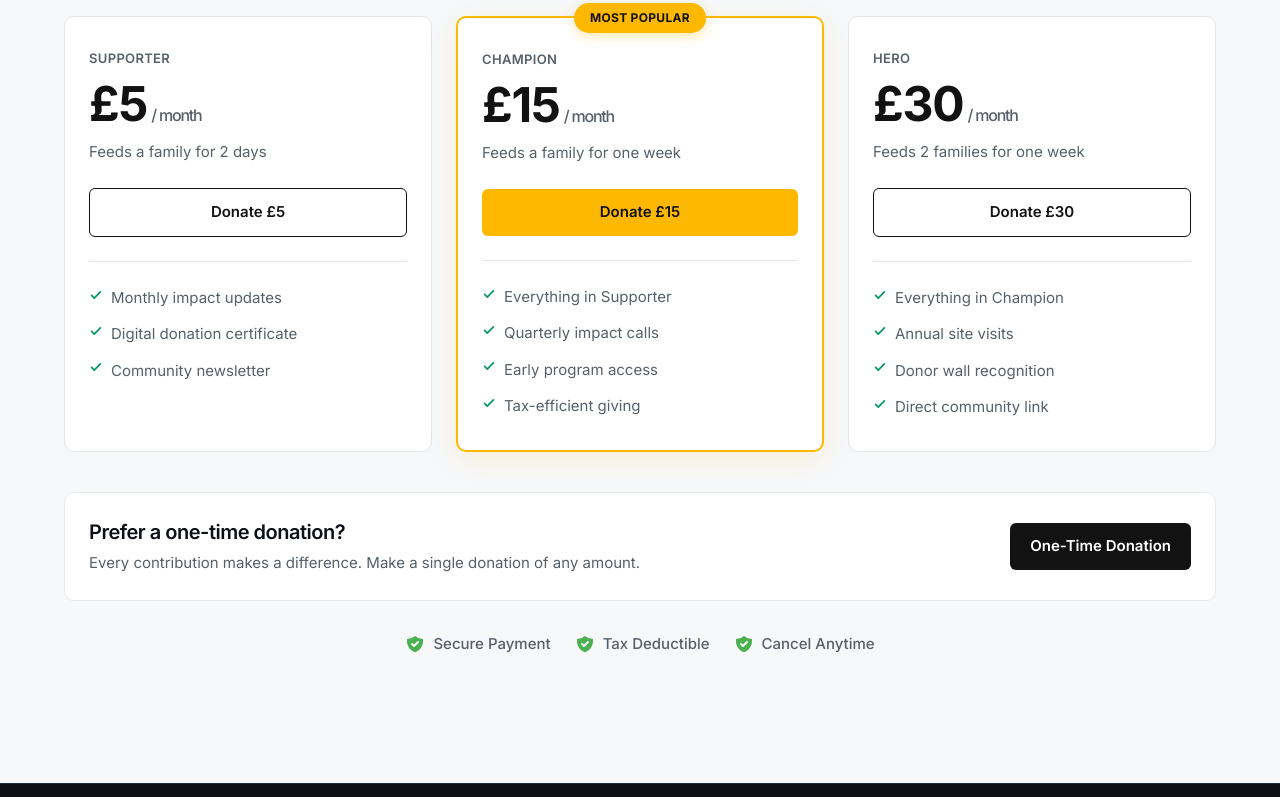
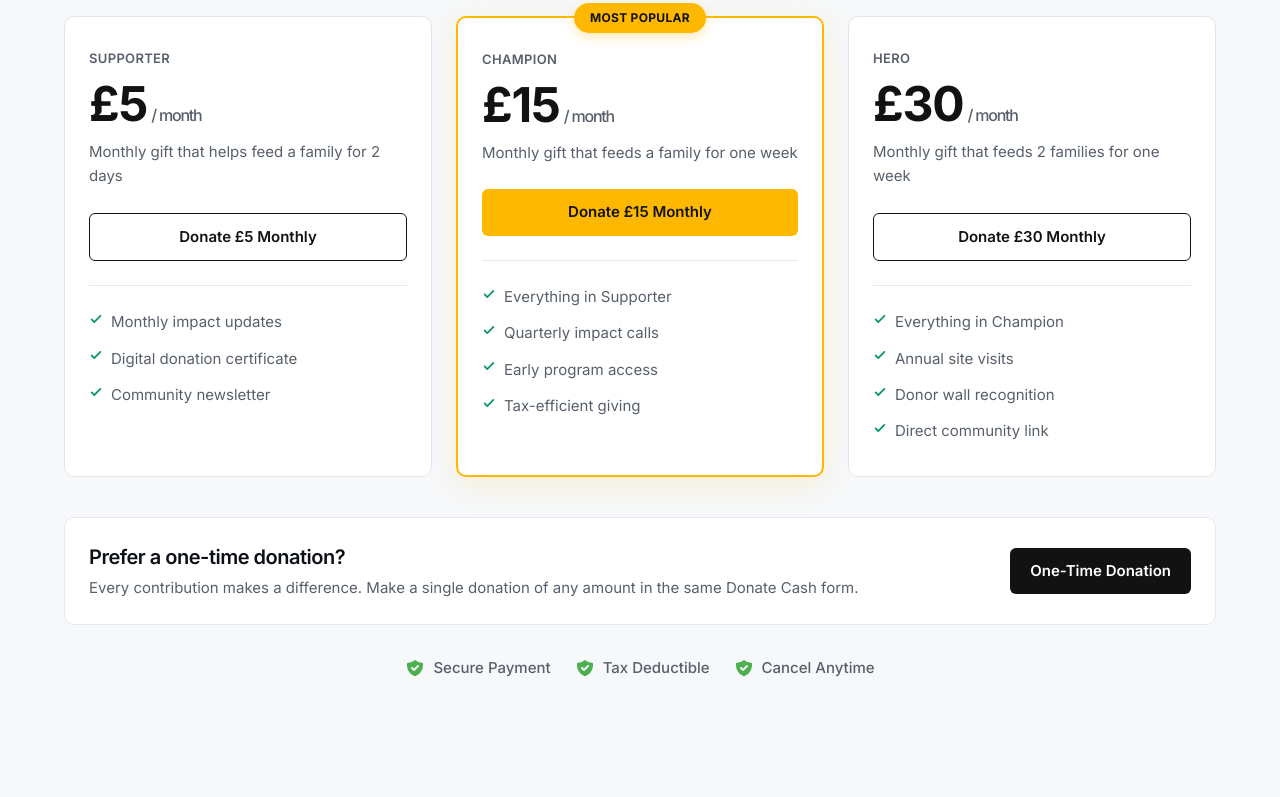
Before and after one commit to weizirou6688-del/foodbank, a React (Vite) app in the folder frontend/: page /home in a window 1280 px wide. Shown: the part 4377-5174 px from the top of the page. Built offline with nearby package versions, Linux system fonts and the light colour scheme; no server answers.

Commit message:
Refine donate cash homepage flow

```diff
--- a/frontend/src/pages/DonateCash/DonateCash.module.css
+++ b/frontend/src/pages/DonateCash/DonateCash.module.css
@@ -320,6 +320,14 @@
   margin-right: auto;
   text-align: center;
   margin-bottom: 3rem;
+}
+
+.formSectionIntro {
+  gap: 1.35rem;
+}
+
+.formSectionIntro .sectionTitle {
+  margin-bottom: 0;
 }
 
 .sectionTitle {
--- a/frontend/src/pages/DonateCash/DonateCash.tsx
+++ b/frontend/src/pages/DonateCash/DonateCash.tsx
@@ -1,4 +1,5 @@
-import { useState, type FormEvent } from 'react'
+import { useEffect, useState, type FormEvent } from 'react'
+import { useLocation } from 'react-router-dom'
 import PrimaryNavbar from '@/app/layout/PrimaryNavbar'
 import { Check } from 'lucide-react'
 import { donationsAPI } from '@/shared/lib/api'
@@ -18,6 +19,7 @@ const POUND_SYMBOL = '\u00A3'
 const HERO_EM_DASH = '\u2014'
 
 export default function DonateCash() {
+  const location = useLocation()
   const [selectedAmount, setSelectedAmount] = useState<number | null>(null)
   const [customAmount, setCustomAmount] = useState('')
   const [isSubmitting, setIsSubmitting] = useState(false)
@@ -39,6 +41,42 @@ export default function DonateCash() {
       block: 'start',
     })
   }
+
+  useEffect(() => {
+    const searchParams = new URLSearchParams(location.search)
+    const amountParam = searchParams.get('amount')
+    const parsedAmount = amountParam ? Number.parseFloat(amountParam) : Number.NaN
+
+    if (!Number.isFinite(parsedAmount) || parsedAmount <= 0) {
+      setSelectedAmount(null)
+      setCustomAmount('')
+      return
+    }
+
+    if (DONATION_AMOUNTS.includes(parsedAmount)) {
+      setSelectedAmount(parsedAmount)
+      setCustomAmount('')
+      return
+    }
+
+    setSelectedAmount(null)
+    setCustomAmount(parsedAmount.toString())
+  }, [location.search])
+
+  useEffect(() => {
+    if (location.hash !== '#donate-form') {
+      return
+    }
+
+    const timeoutHandle = window.setTimeout(() => {
+      document.getElementById('donate-form')?.scrollIntoView({
+        behavior: 'smooth',
+        block: 'start',
+      })
+    }, 50)
+
+    return () => window.clearTimeout(timeoutHandle)
+  }, [location.hash])
 
   const resetForm = () => {
     setSelectedAmount(null)
@@ -71,6 +109,20 @@ export default function DonateCash() {
 
     return year > currentYear || (year === currentYear && month >= currentMonth)
   }
+
+  const donationType = new URLSearchParams(location.search).get('type')
+  const isMonthlyDonation = donationType === 'monthly'
+  const isOneTimeDonation = donationType === 'onetime' || donationType === 'one-time'
+  const formHeading = isMonthlyDonation
+    ? 'Monthly Giving'
+    : isOneTimeDonation
+      ? 'One-Time Donation'
+      : 'Donate Now'
+  const formSubtext = isMonthlyDonation
+    ? 'You are setting up a monthly donation. All fields are required.'
+    : isOneTimeDonation
+      ? 'You are making a one-time donation. All fields are required.'
+      : 'All fields are required.'
 
   const handleSubmit = async (event: FormEvent<HTMLFormElement>) => {
     event.preventDefault()
@@ -400,9 +452,9 @@ export default function DonateCash() {
 
         <section id="donate-form" className={styles.section}>
           <div className={styles.formInner}>
-            <div className={styles.sectionIntro}>
-              <h2 className={styles.sectionTitle}>Donate Now</h2>
-              <p className={styles.formSubtext}>All fields are required.</p>
+            <div className={`${styles.sectionIntro} ${styles.formSectionIntro}`}>
+              <h2 className={styles.sectionTitle}>{formHeading}</h2>
+              <p className={styles.formSubtext}>{formSubtext}</p>
             </div>
 
             <div className={styles.formCard}>
--- a/frontend/src/pages/Home/Home.tsx
+++ b/frontend/src/pages/Home/Home.tsx
@@ -129,17 +129,17 @@ const donationTiers: DonationTier[] = [
   {
     name: 'Supporter',
     amount: '\u00A35',
-    description: 'Feeds a family for 2 days',
-    cta: 'Donate \u00A35',
-    href: '/donate/cash?amount=5',
+    description: 'Monthly gift that helps feed a family for 2 days',
+    cta: 'Donate \u00A35 Monthly',
+    href: '/donate/cash?type=monthly&amount=5#donate-form',
     features: ['Monthly impact updates', 'Digital donation certificate', 'Community newsletter'],
   },
   {
     name: 'Champion',
     amount: '\u00A315',
-    description: 'Feeds a family for one week',
-    cta: 'Donate \u00A315',
-    href: '/donate/cash?amount=15',
+    description: 'Monthly gift that feeds a family for one week',
+    cta: 'Donate \u00A315 Monthly',
+    href: '/donate/cash?type=monthly&amount=15#donate-form',
     features: [
       'Everything in Supporter',
       'Quarterly impact calls',
@@ -151,9 +151,9 @@ const donationTiers: DonationTier[] = [
   {
     name: 'Hero',
     amount: '\u00A330',
-    description: 'Feeds 2 families for one week',
-    cta: 'Donate \u00A330',
-    href: '/donate/cash?amount=30',
+    description: 'Monthly gift that feeds 2 families for one week',
+    cta: 'Donate \u00A330 Monthly',
+    href: '/donate/cash?type=monthly&amount=30#donate-form',
     features: [
       'Everything in Champion',
       'Annual site visits',
@@ -542,8 +542,8 @@ export default function Home() {
                   Support our mission
                 </h2>
                 <p className="text-[18px] text-[#57606A] leading-relaxed">
-                  Every contribution directly funds food distribution and community support. Choose
-                  your impact level.
+                  Every contribution directly funds food distribution and community support. Choose a
+                  recommended monthly giving level or make a one-time gift.
                 </p>
               </div>
 
@@ -571,10 +571,9 @@ export default function Home() {
                       <span className="ml-1 text-[1rem] font-medium text-[#57606A]">/ month</span>
                     </div>
                     <div className="mt-3 text-[15px] leading-relaxed text-[#57606A]">{tier.description}</div>
-                    <a
-                      href={tier.href}
-                      target="_blank"
-                      rel="noreferrer"
+                    <button
+                      type="button"
+                      onClick={() => navigate(tier.href)}
                       className={
                         tier.featured
                           ? 'mt-6 inline-flex w-full items-center justify-center rounded-[6px] bg-[#FFB800] px-4 py-3 text-[15px] font-semibold text-[#121212] transition-all duration-300 hover:-translate-y-px hover:bg-[#FFA900]'
@@ -582,7 +581,7 @@ export default function Home() {
                       }
                     >
                       {tier.cta}
-                    </a>
+                    </button>
                     <ul className="mt-6 space-y-3 border-t border-[#E5E8ED] pt-6">
                       {tier.features.map((feature) => (
                         <li key={feature} className="flex items-start gap-2 text-[15px] leading-relaxed text-[#57606A]">
@@ -602,17 +601,17 @@ export default function Home() {
                   <div className="text-center md:text-left">
                     <p className="text-[1.25rem] font-semibold text-[#0D1117] tracking-tight">Prefer a one-time donation?</p>
                     <p className="mt-1 text-[15px] leading-relaxed text-[#57606A]">
-                      Every contribution makes a difference. Make a single donation of any amount.
+                      Every contribution makes a difference. Make a single donation of any amount in
+                      the same Donate Cash form.
                     </p>
                   </div>
-                  <a
-                    href="/donate/cash?type=onetime"
-                    target="_blank"
-                    rel="noreferrer"
+                  <button
+                    type="button"
+                    onClick={() => navigate('/donate/cash?type=onetime#donate-form')}
                     className="inline-flex items-center justify-center whitespace-nowrap rounded-[6px] bg-[#121212] px-5 py-3 text-[15px] font-semibold text-white transition-colors duration-300 hover:bg-[#2A2A2A]"
                   >
                     One-Time Donation
-                  </a>
+                  </button>
                 </div>
               </div>
 
```
